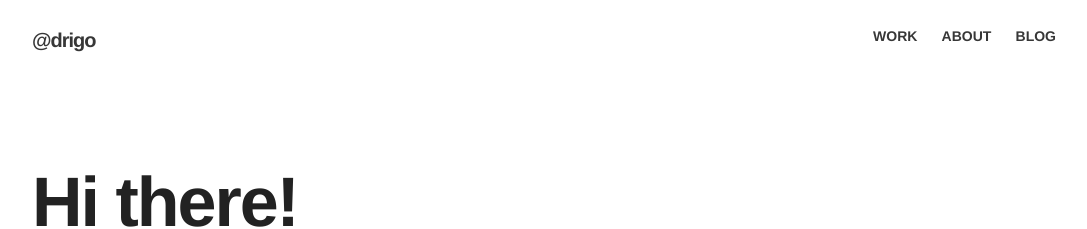
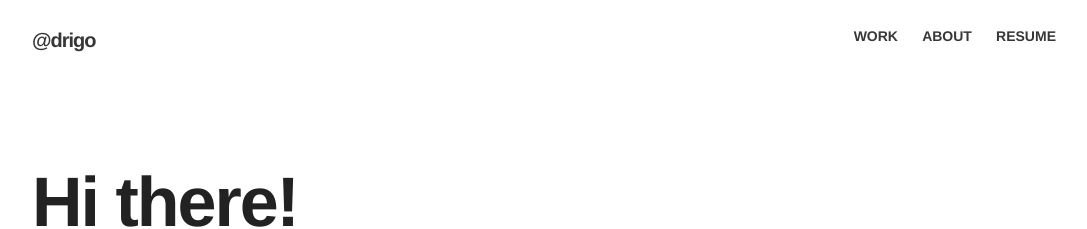
Before and after one commit to drigoteixeira/drigoteixeira.github.io, a Jekyll site: the page built from index.html, in a window 1280 px wide. Shown: the top 229 px of the page, without its empty margins (96-1183 px from the left). Built offline with Jekyll 4.4.1, drawn with Linux system fonts in a browser that asks for light colours; nearby versions of some CDN libraries.

Commit message:
Update header

```diff
--- a/_includes/header.html
+++ b/_includes/header.html
@@ -11,7 +11,8 @@
 					<ul class="menu right">
 						<li><a href="/work/">Work</a></li>
 						<li><a href="/about/">About</a></li>
-						<li><a href="/blog/">Blog</a></li>
+						<li><a href="https://www.linkedin.com/in/drigoteixeira/">Resume</a></li>
+						<!--li><a href="/blog/">Blog</a></li-->
 					</ul>
 				</nav>
 			</div>
```
